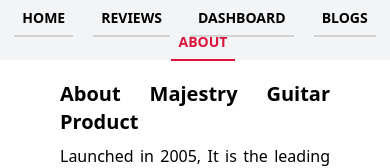
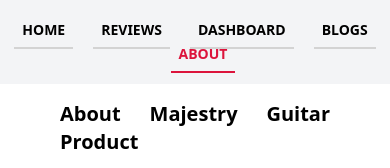
Before and after one commit to crescentpartha/product-analysis-website-crescentpartha, a React (Create React App) app in the folder product-analysis-website/: page /about in a window 390 px wide. Shown: the top 168 px of the page. Built offline with nearby package versions, Linux system fonts and the light colour scheme.

Commit message:
Navigation bar position is fixed & README.md file modified

```diff
--- a/product-analysis-website/src/components/About/About.js
+++ b/product-analysis-website/src/components/About/About.js
@@ -6,7 +6,7 @@ import about4 from '../../images/about-4.jpg';
 
 const About = () => {
     return (
-        <div>
+        <div className='mt-20'>
             <div className='grid grid-flow-row lg:grid-cols-2 md:grid-cols-2 sm:grid-cols-1 p-5 items-center justify-around'>
                 <div className='text-justify px-10'>
                     <h2 className='font-semibold text-xl lg:text-4xl md:text-3xl sm:tex-2xl mb-2'>About Majestry Guitar Product</h2>
@@ -43,7 +43,7 @@ const About = () => {
                     <p>As a platform, we continue to develop services to help businesses do more and discover new opportunities. <br></br> Whether it's sourcing from your mobile phone or contacting suppliers in their local language, turn to Majestry Guitar for all your global business needs.</p>
                 </div>
             </div>
-            <div className='grid grid-flow-row gap-5 grid-cols-2 lg:grid-cols-5 md:grid-cols-3 sm:grid-cols-2 p-10  justify-around text-left text-sm'>
+            <div className='grid grid-flow-row gap-5 grid-cols-2 lg:grid-cols-5 md:grid-cols-3 sm:grid-cols-2 p-10 mt-10 justify-around text-left text-sm'>
                 <div>
                     <h2 className='font-semibold text-xl'>Customer Services</h2>
                     <p>Help Center</p>
--- a/product-analysis-website/src/components/Blogs/Blogs.js
+++ b/product-analysis-website/src/components/Blogs/Blogs.js
@@ -2,7 +2,7 @@ import React from 'react';
 
 const Blogs = () => {
     return (
-        <div>
+        <div className='my-20'>
             <h2 className='text-2xl font-semibold my-10'>Welcome to my Blogs</h2>
             <div className='shadow-xl m-10 p-10 rounded-lg'>
                 <div className='text-justify shadow-lg p-5 rounded-lg'>
--- a/product-analysis-website/src/components/Dashboard/Dashboard.js
+++ b/product-analysis-website/src/components/Dashboard/Dashboard.js
@@ -8,7 +8,7 @@ import Scatterchart from '../Scatterchart/Scatterchart';
 
 const Dashboard = () => {
     return (
-        <div>
+        <div className='mt-20'>
             <h2 className='text-2xl font-semibold my-10'>Dashboard is the collection of all Charts</h2>
             <div className='grid gap-5 lg:grid-cols-2 md:grid-cols-1 sm:grid-cols-1 mx-10 items-center justify-around'>
                 <div className='my-5'>
--- a/product-analysis-website/src/components/Header/Header.js
+++ b/product-analysis-website/src/components/Header/Header.js
@@ -3,7 +3,7 @@ import CustomLink from '../CustomLink/CustomLink';
 
 const Header = () => {
     return (
-        <nav className='flex gap-1 flex-row flex-wrap items-center justify-center space-x-4 py-2 lg:py-5 md:py-4 sm-py-4 bg-gray-100 font-semibold uppercase text-sm'>
+        <nav className='flex gap-1 flex-row flex-wrap items-center justify-center space-x-4 py-5 sm-py-4 bg-gray-100 font-semibold uppercase text-sm fixed top-0 left-0 right-0 w-full z-10'>
             <CustomLink to='/home'>Home</CustomLink>
             <CustomLink to='/reviews'>Reviews</CustomLink>
             <CustomLink to='/dashboard'>Dashboard</CustomLink>
--- a/product-analysis-website/src/components/HeaderBody/HeaderBody.js
+++ b/product-analysis-website/src/components/HeaderBody/HeaderBody.js
@@ -3,12 +3,12 @@ import majesty from '../../images/majestry.png';
 
 const HeaderBody = () => {
     return (
-        <div className='grid lg:grid-cols-2 md:grid-cols-1 sm:grid-clos-1 gap-y-15 gap-8 m-8 p-8 justify-between items-center'>
+        <div className='grid lg:grid-cols-2 md:grid-cols-1 sm:grid-clos-1 gap-y-15 gap-8 m-8 mt-20 p-8 justify-between items-center'>
             <div className='text-justify'>
                 <h1 className='text-3xl lg:text-5xl md:text-4xl sm:text-3xl text-orange-500'>Majestry Guitar</h1>
                 <h2 className='text-2xl lg:text-4xl md:text-3xl sm:text-2xl my-2 text-blue-400'>Your best guitar</h2>
                 <p>The Majesty is the result of John's unwavering demand for high-performance and playability. One of the most well-balanced and innovative instruments available, the Majesty features a neck-through-body design, unparalleled upper fret access, ergonomic in-line control knob placement, and an advanced pickup switching system, which effectively eliminates the delay between pickup selection. The Majesty is the exemplification of everything we know a John Petrucci signature model to be - innovative technology, versatile performance, and a sleek modern feel.</p>
-                <button className='mt-4 bg-red-300 px-8 py-3 rounded text-blue-500 text-lg font-semibold hover:bg-orange-500 hover:text-white'>Live Demo</button>
+                <button onClick={() => alert('Live Demo is not available right now!!!')} className='mt-4 bg-red-300 px-8 py-3 rounded text-blue-500 text-lg font-semibold hover:bg-orange-500 hover:text-white'>Live Demo</button>
             </div>
             <div className='lg:hover:-rotate-12 md:hover:-rotate-12 sm:hover:-rotate-12 duration-1000 delay-100'>
                 <img src={majesty} alt="majesty guitar" />
--- a/product-analysis-website/src/components/Reviews/Reviews.js
+++ b/product-analysis-website/src/components/Reviews/Reviews.js
@@ -5,7 +5,7 @@ import CustomerReview from '../CustomerReview/CustomerReview';
 const Reviews = () => {
     const [reviews] = useReviews();
     return (
-        <div>
+        <div className='my-20'>
             <h2 className='text-2xl font-semibold mt-20'>All Customer's Reviews ({reviews.length})</h2>
             <div className='grid lg:grid-cols-3 md:grid-cols-2 sm:grid-cols-1 grid-flow-row gap-8 m-10 p-10 shadow-lg rounded-2xl'>
                 {
```
Also changed, not shown: 1 other file (tests, documents, lock files or other folders).
